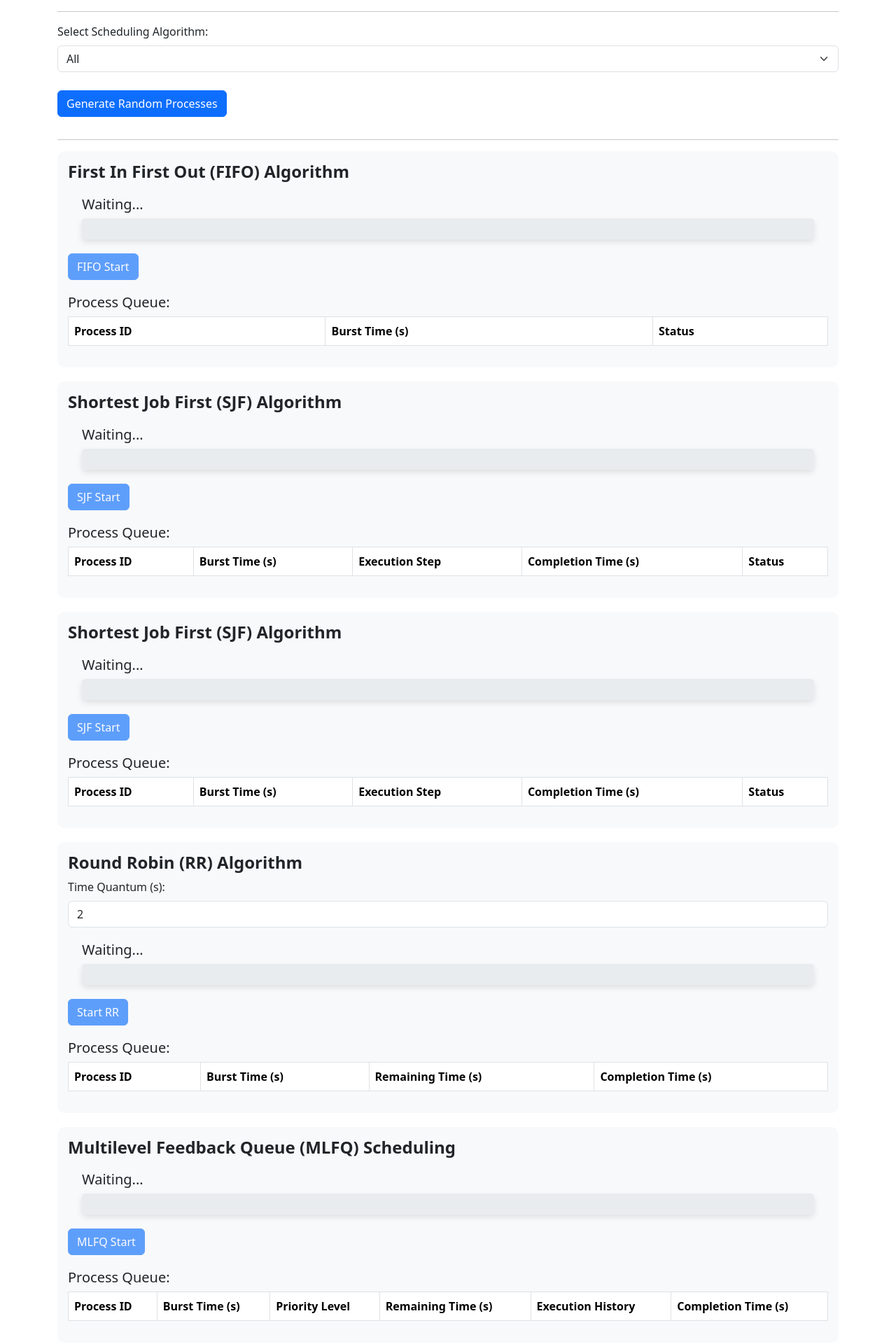
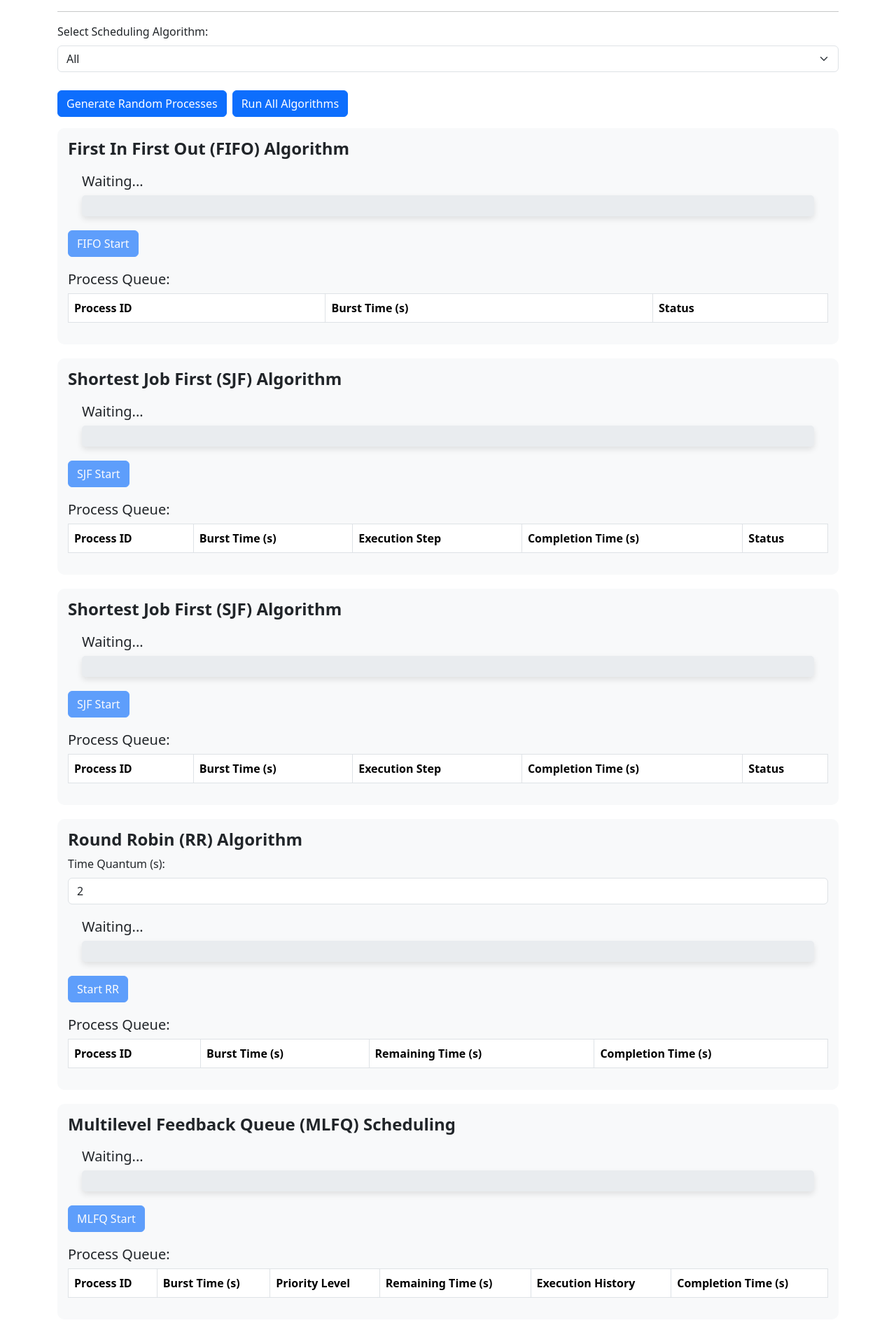
Before and after one commit to alida-nola/OSProject1, a React (Create React App) app in the folder project1/: page / in a window 1280 px wide. Shown: the part 160-2080 px from the top of the page at 70% size. Built offline with nearby package versions, Linux system fonts and the light colour scheme.

Commit message:
allAlgo-Run

```diff
--- a/project1/src/App.js
+++ b/project1/src/App.js
@@ -1,6 +1,5 @@
 import React, { useState } from "react";
 import "bootstrap/dist/css/bootstrap.min.css";
-import Table from "react-bootstrap/Table";
 import FIFO from './FIFO';
 import SJF from './SJF';
 import STCF from './STCF';
@@ -10,16 +9,23 @@ import MLFQ from './MLFQ';
 function App() {
     const [selectedAlgo, setSelectedAlgo] = useState("All");
     const [process, setProcess] = useState([]);
+    const [results, setResults] = useState([]);
     const algo = ["All", "FIFO", "SJF", "STCF", "RR", "MLFQ"];
+    const [run, setRun] = useState(false);
 
     const generateProcess = () => {
-        const numProcess = Math.floor(Math.random() * 5) + 3; // Determines the number of processes
-        const newProcess = Array.from({ length: numProcess }, (_, i) => ({ // Determines the burstTime
+        const numProcess = Math.floor(Math.random() * 5) + 3; // Generates random number of processes
+        const newProcess = Array.from({ length: numProcess }, (_, i) => ({ // Generates random burstTime
             id: i + 1,
             arrivalTime: Math.floor(Math.random() * 10),
             burstTime: Math.floor(Math.random() * 10) + 1,
         }));
         setProcess(newProcess);
+        setRun(false);
+    };
+
+    const runAllAlgos = () => {
+        setRun(true);
     };
 
     return (
@@ -62,58 +68,78 @@ function App() {
                     </div>
                 )}
 
-                {/* <div style = {{paddingTop: "10px"}}>
-                    {process.length > 0 && (
-                        <Table striped bordered hover>
-                            <thead>
-                                <tr>
-                                    <th>Process ID</th>
-                                    <th>Arrival Time (s)</th>
-                                    <th>Burst Time (s)</th>
-                                </tr>
-                            </thead>
-                            <tbody>
-                                {process.map((p) => (
-                                    <tr key = {p.id}>
-                                        <td>P{p.id}</td>
-                                        <td>{p.arrivalTime}</td>
-                                        <td>{p.burstTime}</td>
-                                    </tr>
-                                ))}
-                            </tbody>
-                        </Table>
-                    )}
-                </div> */}
-
                 <div style = {{paddingTop: "10px"}}>
-                    <button className="btn btn-primary mb-3" onClick = {generateProcess}>
+                    <button className = "btn btn-primary mb-3" onClick = {generateProcess}>
                         Generate Random Processes
                     </button>
+
+                    <button className = "btn btn-primary ms-2 mb-3" onClick = {runAllAlgos}>
+                        Run All Algorithms
+                    </button>
                 </div>
-                <hr></hr>
 
                 {/* Passing generated processes to selected algo */}
                 <div>
                     {selectedAlgo === "All" ? (
                         <>
-                        {[FIFO, SJF, STCF, RR, MLFQ].map((Component, index) => (
-                            <div key={index} style={{
+                            <div
+                                style={{
                                     backgroundColor: "#f8f9fa",
                                     padding: "15px",
                                     borderRadius: "10px",
                                     marginBottom: "20px"
-                            }}>
-                                <Component processes={process} />
+                                }}
+                            >
+                                <FIFO processes={process} run = {run} />
                             </div>
-                        ))}
+                            <div
+                                style={{
+                                    backgroundColor: "#f8f9fa",
+                                    padding: "15px",
+                                    borderRadius: "10px",
+                                    marginBottom: "20px"
+                                }}
+                            >
+                                <SJF processes={process} run = {run} />
+                            </div>
+                            <div
+                                style={{
+                                    backgroundColor: "#f8f9fa",
+                                    padding: "15px",
+                                    borderRadius: "10px",
+                                    marginBottom: "20px"
+                                }}
+                            >
+                                <STCF processes={process} run = {run} />
+                            </div>
+                            <div
+                                style={{
+                                    backgroundColor: "#f8f9fa",
+                                    padding: "15px",
+                                    borderRadius: "10px",
+                                    marginBottom: "20px"
+                                }}
+                            >
+                                <RR processes={process} run = {run} />
+                            </div>
+                            <div
+                                style={{
+                                    backgroundColor: "#f8f9fa",
+                                    padding: "15px",
+                                    borderRadius: "10px",
+                                    marginBottom: "20px"
+                                }}
+                            >
+                                <MLFQ processes={process} run = {run} />
+                            </div>
                         </>
                     ) : (
                         <>
-                        {selectedAlgo === "FIFO" && <FIFO processes = {process} />}
-                        {selectedAlgo === "SJF" && <SJF processes = {process} />}
-                        {selectedAlgo === "STCF" && <STCF processes = {process} />}
-                        {selectedAlgo === "RR" && <RR processes = {process} />}
-                        {selectedAlgo === "MLFQ" && <MLFQ processes = {process} />}
+                            {selectedAlgo === "FIFO" && <FIFO processes = {process} run = {run} />}
+                            {selectedAlgo === "SJF" && <SJF processes = {process} run = {run} />}
+                            {selectedAlgo === "STCF" && <STCF processes = {process} run = {run} />}
+                            {selectedAlgo === "RR" && <RR processes = {process} run = {run} />}
+                            {selectedAlgo === "MLFQ" && <MLFQ processes = {process} run = {run} />}
                         </>
                     )}
                 </div>
--- a/project1/src/FIFO.js
+++ b/project1/src/FIFO.js
@@ -10,7 +10,7 @@ import { Bar } from 'react-chartjs-2';
 import { Chart as ChartJS, CategoryScale, LinearScale, BarElement, Title, Tooltip, Legend } from 'chart.js';
 ChartJS.register(CategoryScale, LinearScale, BarElement, Title, Tooltip, Legend);
 
-export default function FIFO({ processes }) {
+export default function FIFO({ processes, run }) {
     const [queue, setQueue] = useState(Array.isArray(processes) ? processes : []);
     const [completedQueue, setCompletedQueue] = useState([]);
     const[exe, setExe] = useState(null);
@@ -20,6 +20,13 @@ export default function FIFO({ processes }) {
         setQueue(Array.isArray(processes) ? [...processes] : []);
         setCompletedQueue([]);
     }, [processes]);
+
+    useEffect(() => {
+        if (run) {
+            exeFIFO();
+        }
+    }, [run]);
+
 
     const exeProcess = async (process) => {
         return new Promise(resolve => {
```
Lines whose indentation alone changed are shown as unchanged.
